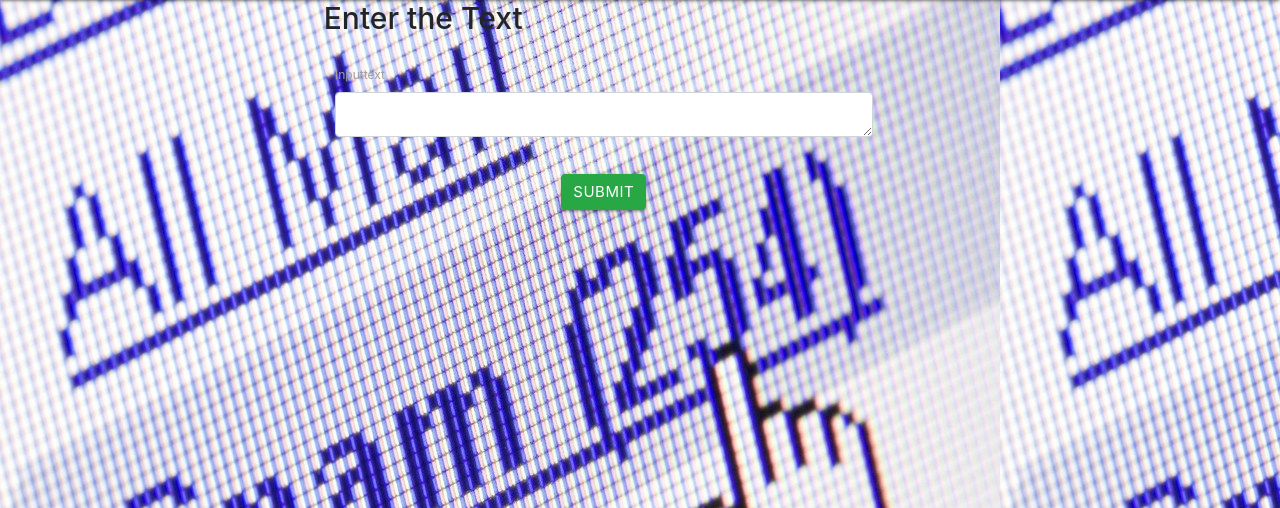
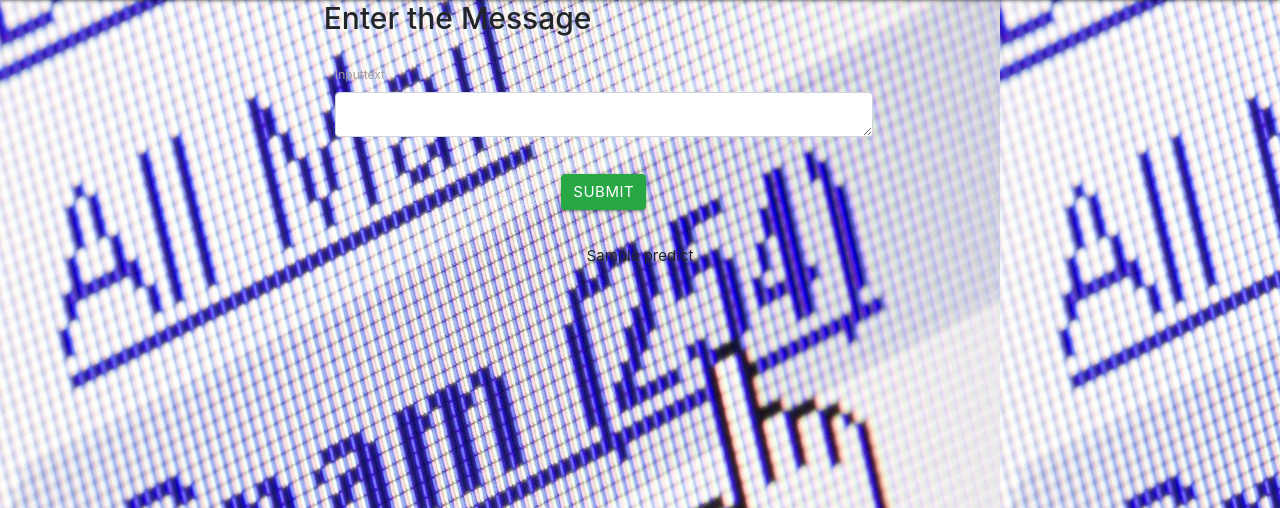
Before and after one commit to kurianbenoy/Spammy, a Django app: template templates/core/spamsubmission.html in a window 1280 px wide. Shown: the part 64-572 px from the top of the page. Run offline with Django 3.2, Linux system fonts and the light colour scheme; tables that the repository leaves empty hold one stand-in row (values such as "Sample post"); the template is opened without the code that fills it: values that come from a table or form of the project are taken from there, most other values are stand-ins (such as "Sample title", 1, 10 or a date in 2020); parts of the project's set-up code (start-up, migrations or seed data) failed here and were passed over; some libraries are stand-ins or nearby versions.

Commit message:
Template modifiction for spam/ham predictor django

```diff
--- a/templates/core/spamsubmission.html
+++ b/templates/core/spamsubmission.html
@@ -27,7 +27,7 @@
           <div class="row justify-content-center">
                   <form  class="col s4 offset-s3" method="post" >
                     {% csrf_token %}
-                        <h2>Enter the Text</h2>
+                        <h2>Enter the Message</h2>
                           <br>
                         {% for hidden in form.hidden_fields %}
                           {{ hidden }}
@@ -50,5 +50,17 @@
 
           </div>
 
+        <div class="row justify-content-center">
+            {{ predict }}
+
+            {% if predict == 0 %}
+              HAM
+            {% endif %}
+
+            {% if predict == 1 %}
+            SPAM
+            {% endif %}
+
+        </div>
     </body>
 </html>
```
